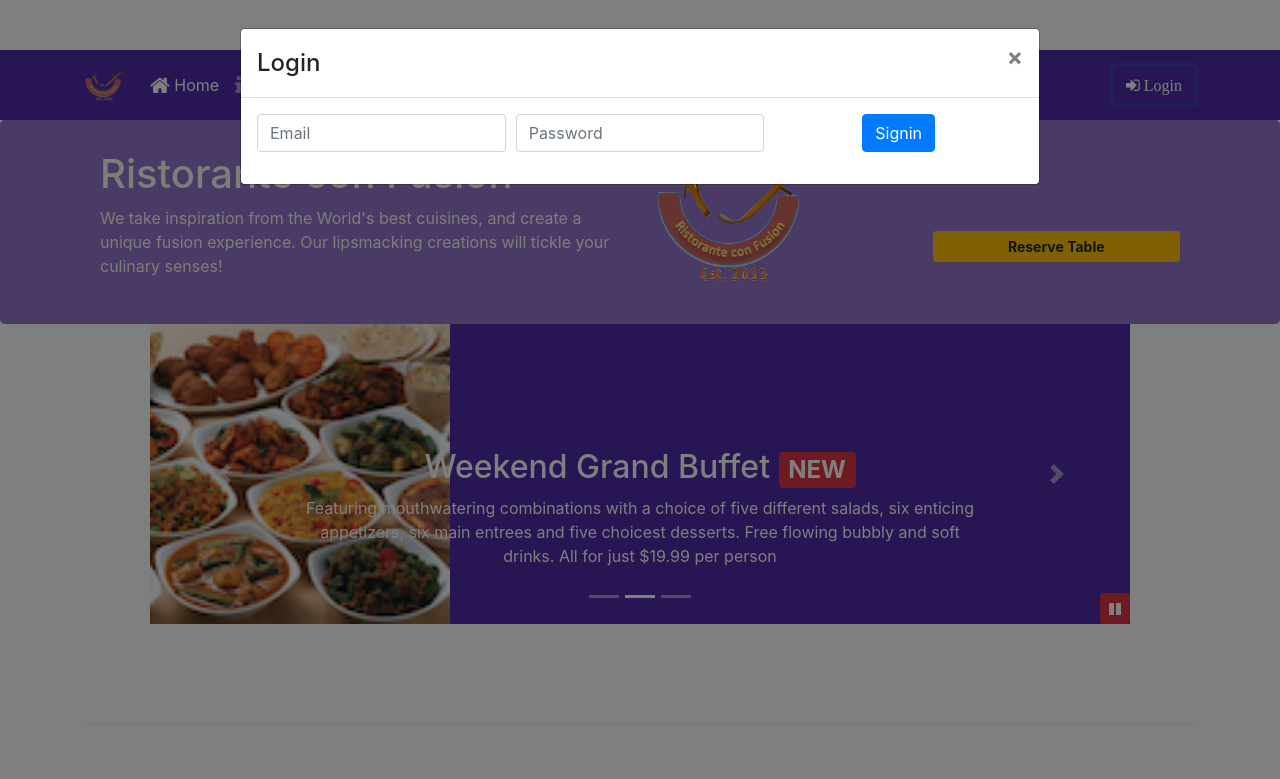
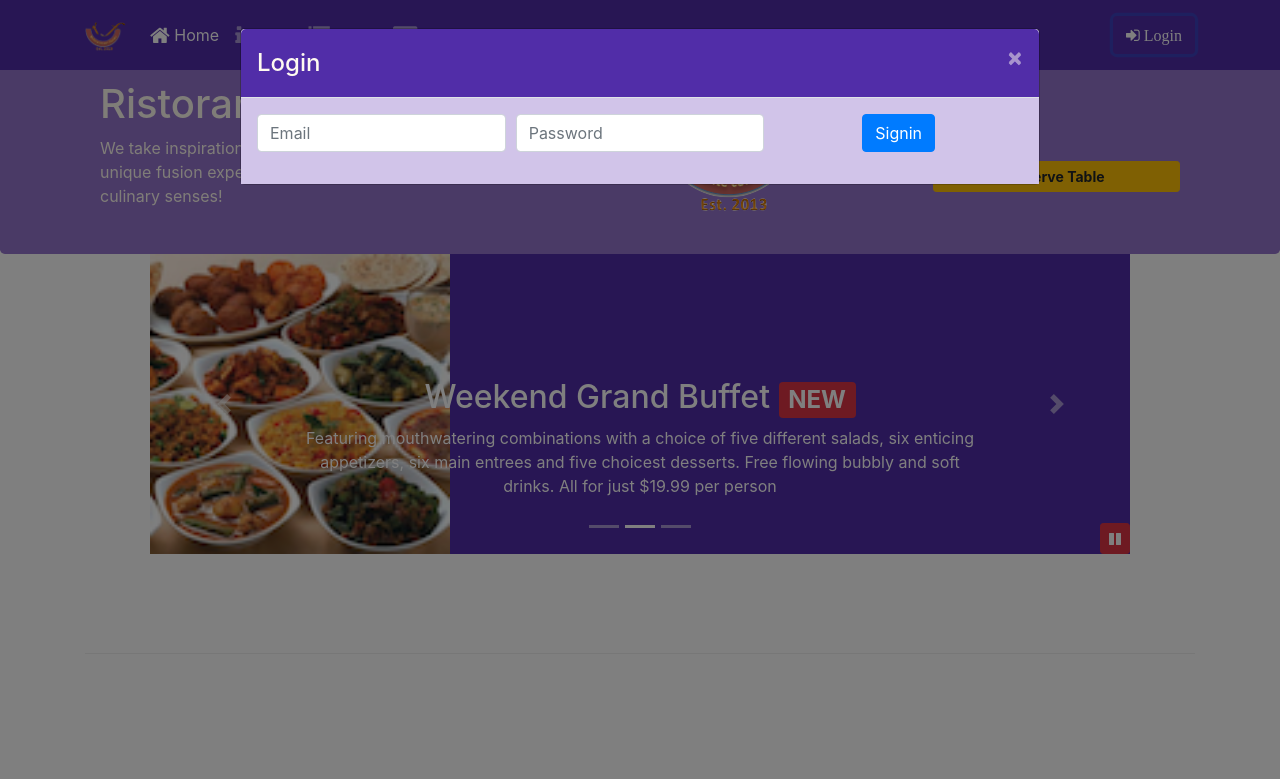
Before and after one commit to Xerenz/conFusion, a website: page index.html in a window 1280 px wide. Both pictures are taken after a click on the button "Login". Shown: the top 779 px of the page. Drawn offline with nearby package versions, Linux system fonts and the light colour scheme.

Commit message:
scripts part 1

```diff
--- a/css/styles.scss
+++ b/css/styles.scss
@@ -74,3 +74,16 @@ body{
     bottom: 0px;
     z-index: 1;
 }
+
+.modal-header {
+    background: $background-dark;
+    color: floralwhite;
+
+    .close {
+        color: floralwhite;
+    }
+}
+
+.modal-body {
+    background-color: $background-pale;
+}
--- a/index.html
+++ b/index.html
@@ -17,7 +17,7 @@
 
 <body>
 
-    <nav class="navbar navbar-dark navbar-expand-sm">
+    <nav class="navbar navbar-dark navbar-expand-sm fixed-top">
         <div class="container">
 
             <!-- toggler for es -->
@@ -39,8 +39,16 @@
                     <li class="nav-item"><a href="contactus.html" class="nav-link"><i class="fa fa-address-card fa-lg"></i> Contact</a></li>
                 </ul>
 
+                <!--
                 <span class="navbar-text">
                     <button class="btn text-white" data-toggle="modal" data-target="#loginModal">
+                        <i class="fa fa-sign-in"> Login</i>
+                    </button>
+                </span>
+                -->
+
+                <span class="navbar-text">
+                    <button class="btn text-white" id="loginButton">
                         <i class="fa fa-sign-in"> Login</i>
                     </button>
                 </span>
@@ -182,11 +190,20 @@
                 </div>
                 -->
 
+                <!--
                 <div class="col-12 col-sm align-self-center mt-5">
                     <a href="#reserveModal" role="button" class="btn btn-warning btn-sm btn-block" data-toggle="modal">
                         <strong>Reserve Table</strong>
                     </a>
                 </div>
+                -->
+
+                <div class="col-12 col-sm align-self-center mt-5">
+                    <a href="#reserveModal" id="reserveButton" role="button" class="btn btn-warning btn-sm btn-block">
+                        <strong>Reserve Table</strong>
+                    </a>
+                </div>
+
             </div>
         </div>
     </header>
@@ -408,6 +425,8 @@
 
     <script>
         $(document).ready(function() {
+
+            // carousel
             $("#mycarousel").carousel({ interval : 2000 });
             $("#carouselButton").click(function() {
                 if ($("#carouselButton").children("i").hasClass("fa-pause")) {
@@ -421,6 +440,14 @@
                     $("carouselButton").children("i").addClass("fa-pause");
                 }
             });
+
+            // modal
+            $("#loginButton").click(function() {
+                $("#loginModal").modal("show");
+            });
+            $("#reserveButton").click(function() {
+                $("#reserveModal").modal("show");
+            });
         });
     </script>
 
```
Also changed, not shown: package.json (+7 -3 lines), css/styles.css, 1 other file.
